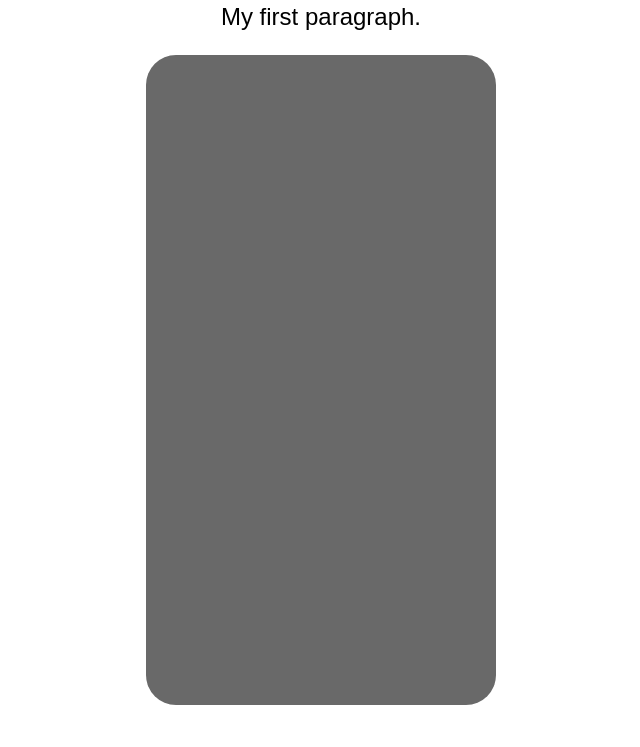
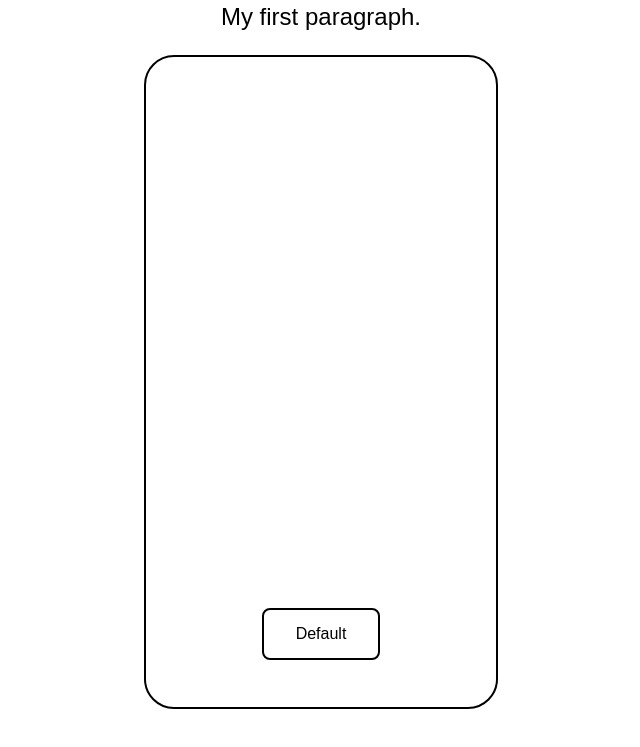
Before and after one commit to SamGrobelny/quick-dry, a plain HTML site: page index.html in a window 1280 px wide. Shown: the part 79-826 px from the top of the page, without its empty margins (319-959 px from the left). Before the commit the page ends 800 px from the top, so only its background shows below. Drawn offline with Linux system fonts and the light colour scheme.

Commit message:
formatting

```diff
--- a/index.html
+++ b/index.html
@@ -2,6 +2,21 @@
 <html>
   <head>
     <style>
+      .button-center {
+        border: 2px solid black;
+        color: white;
+        padding: 15px 32px;
+        text-align: center;
+        text-decoration: none;
+        display: block;
+        font-size: 16px;
+        margin: 4px 2px;
+        border-radius: 8px;
+        cursor: pointer;
+        margin-left: auto;
+        margin-right: auto;
+        position: relative;
+      }
       h1 {
         text-align: center;
         font-family: Arial, Helvetica, sans-serif;
@@ -13,7 +28,7 @@
         font-size: x-large;
       }
       canvas {
-        background-color: dimgray;
+        background-color: white;
         margin-left: auto;
         margin-right: auto;
         display: block;
@@ -24,6 +39,18 @@
   <body>
     <h1>Quick Dry</h1>
     <p>My first paragraph.</p>
-    <canvas id="phone-background" width="350" height="650"></canvas>
+    <canvas
+      id="phone-background"
+      width="350"
+      height="650"
+      style="border: 2px solid black"
+    >
+    </canvas>
+    <button
+      class="button-center"
+      style="bottom: 105px; background-color: white; color: black;"
+    >
+      Default
+    </button>
   </body>
 </html>
```
